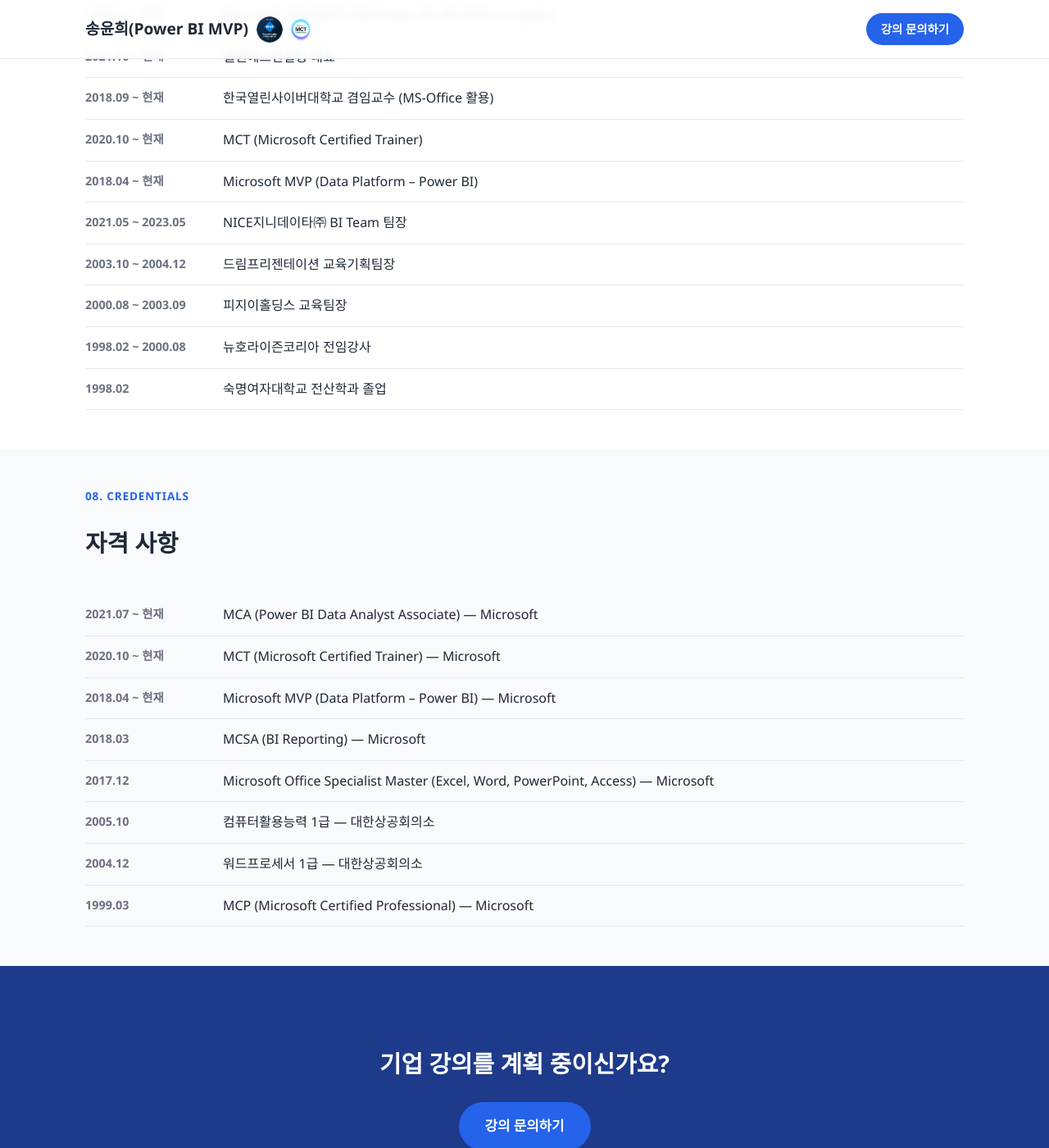
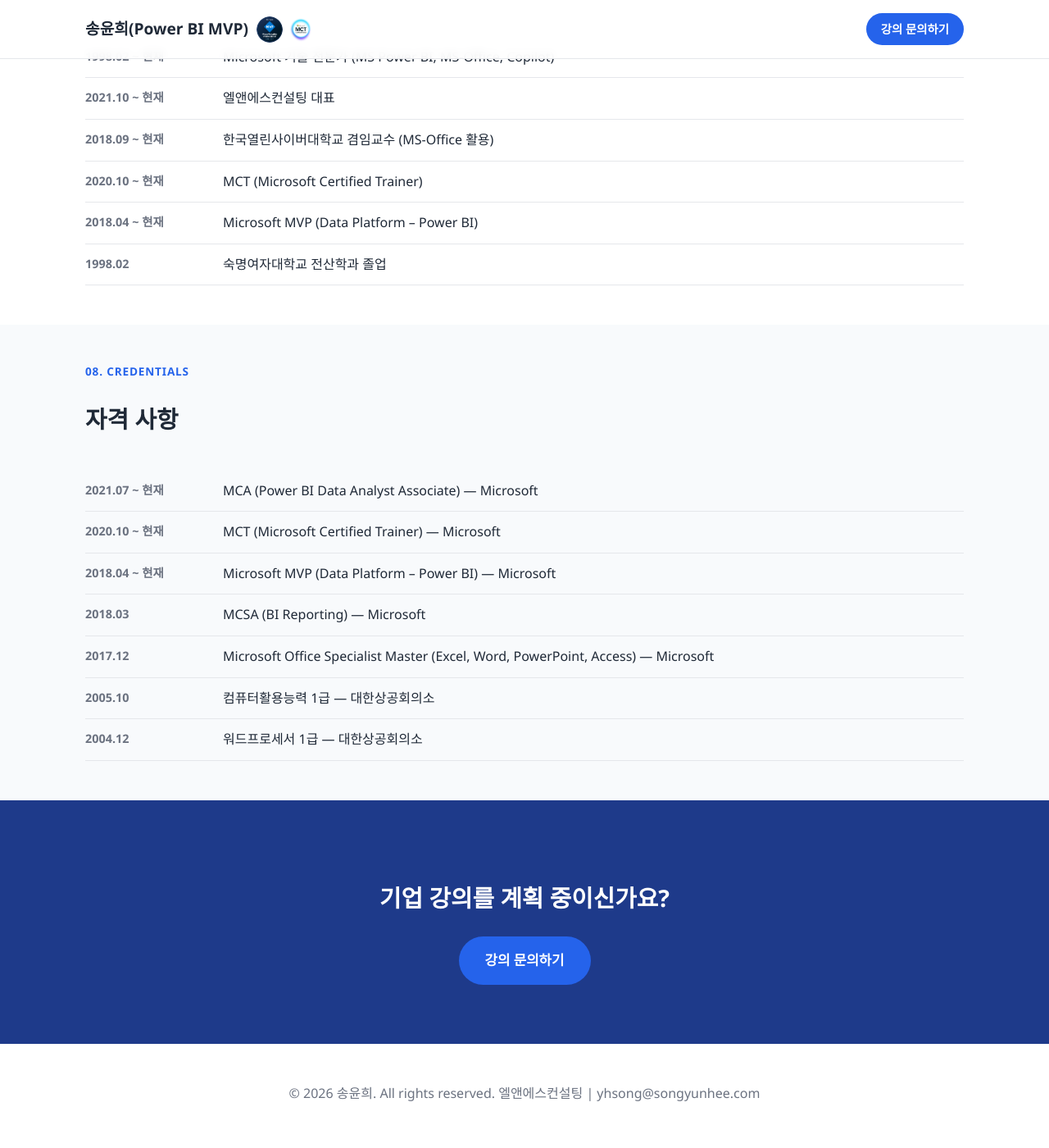
Before and after one commit to unisong114/MainPage, a Jekyll site: the page built from index.html, in a window 1280 px wide and 1400 px high, scrolled down 5734 px. Shown: the whole window at 82% size. Built offline with Jekyll 4.4.1, drawn with Linux system fonts in a browser that asks for light colours; some web fonts are replaced; some of the changed text lies outside the part shown.

Commit message:
Revise client titles and update profile timeline
Updated client and project descriptions, removed outdated timeline entries.

```diff
--- a/_includes/profile-sections.html
+++ b/_includes/profile-sections.html
@@ -53,7 +53,7 @@
         <p class="card__desc">Power BI / Excel BI / Excel을 활용한 데이터 분석 및 시각화</p>
       </div>
       <div class="profile-client-list__item">
-        <p class="card__title">MS Cloud Service</p>
+        <p class="card__title">MS Cloud &amp; AI Service</p>
         <p class="card__desc">Microsoft 365, Copilot, Copilot Studio</p>
       </div>
       <div class="profile-client-list__item">
@@ -143,6 +143,7 @@
 <div class="accordion-body">
   <div class="container">
     <ul class="profile-timeline">
+      <li><span class="profile-timeline__period">2026.04/10</span>한국알콜산업, Power BI 교육 및 개별 프로젝트 컨설팅</li>
       <li><span class="profile-timeline__period">2025.09</span>한국알콜산업, Power BI 교육 및 개별 프로젝트 컨설팅</li>
       <li><span class="profile-timeline__period">2024.11</span>S-Oil, Power BI 교육 및 개발 캠프 컨설팅</li>
       <li><span class="profile-timeline__period">2024.09</span>SK이노베이션, Power BI 교육 및 개발 캠프 컨설팅</li>
@@ -209,10 +210,6 @@
       <li><span class="profile-timeline__period">2018.09 ~ 현재</span>한국열린사이버대학교 겸임교수 (MS-Office 활용)</li>
       <li><span class="profile-timeline__period">2020.10 ~ 현재</span>MCT (Microsoft Certified Trainer)</li>
       <li><span class="profile-timeline__period">2018.04 ~ 현재</span>Microsoft MVP (Data Platform – Power BI)</li>
-      <li><span class="profile-timeline__period">2021.05 ~ 2023.05</span>NICE지니데이타㈜ BI Team 팀장</li>
-      <li><span class="profile-timeline__period">2003.10 ~ 2004.12</span>드림프리젠테이션 교육기획팀장</li>
-      <li><span class="profile-timeline__period">2000.08 ~ 2003.09</span>피지이홀딩스 교육팀장</li>
-      <li><span class="profile-timeline__period">1998.02 ~ 2000.08</span>뉴호라이즌코리아 전임강사</li>
       <li><span class="profile-timeline__period">1998.02</span>숙명여자대학교 전산학과 졸업</li>
     </ul>
   </div>
@@ -236,8 +233,6 @@
       <li><span class="profile-timeline__period">2017.12</span>Microsoft Office Specialist Master (Excel, Word, PowerPoint, Access) — Microsoft</li>
       <li><span class="profile-timeline__period">2005.10</span>컴퓨터활용능력 1급 — 대한상공회의소</li>
       <li><span class="profile-timeline__period">2004.12</span>워드프로세서 1급 — 대한상공회의소</li>
-      <li><span class="profile-timeline__period">1999.03</span>MCP (Microsoft Certified Professional) — Microsoft</li>
-    </ul>
   </div>
 </div>
 </details>
```
